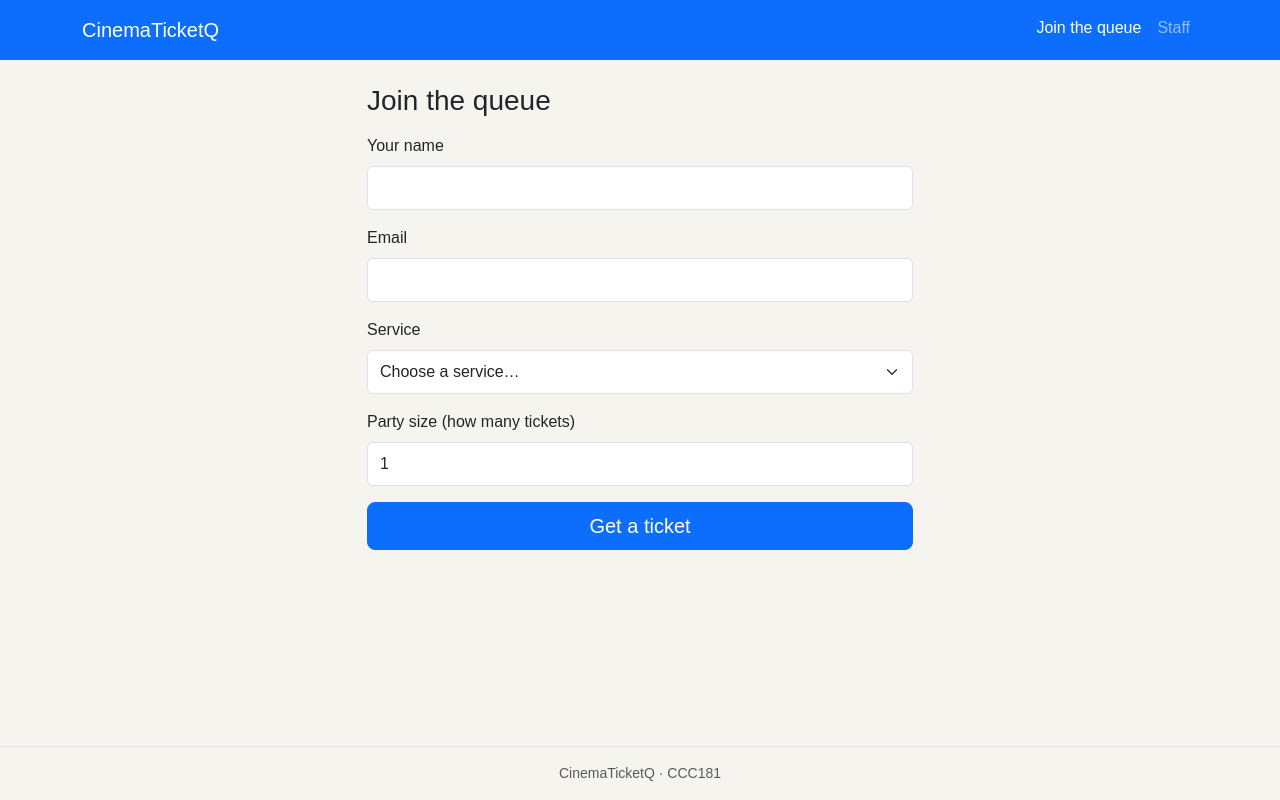
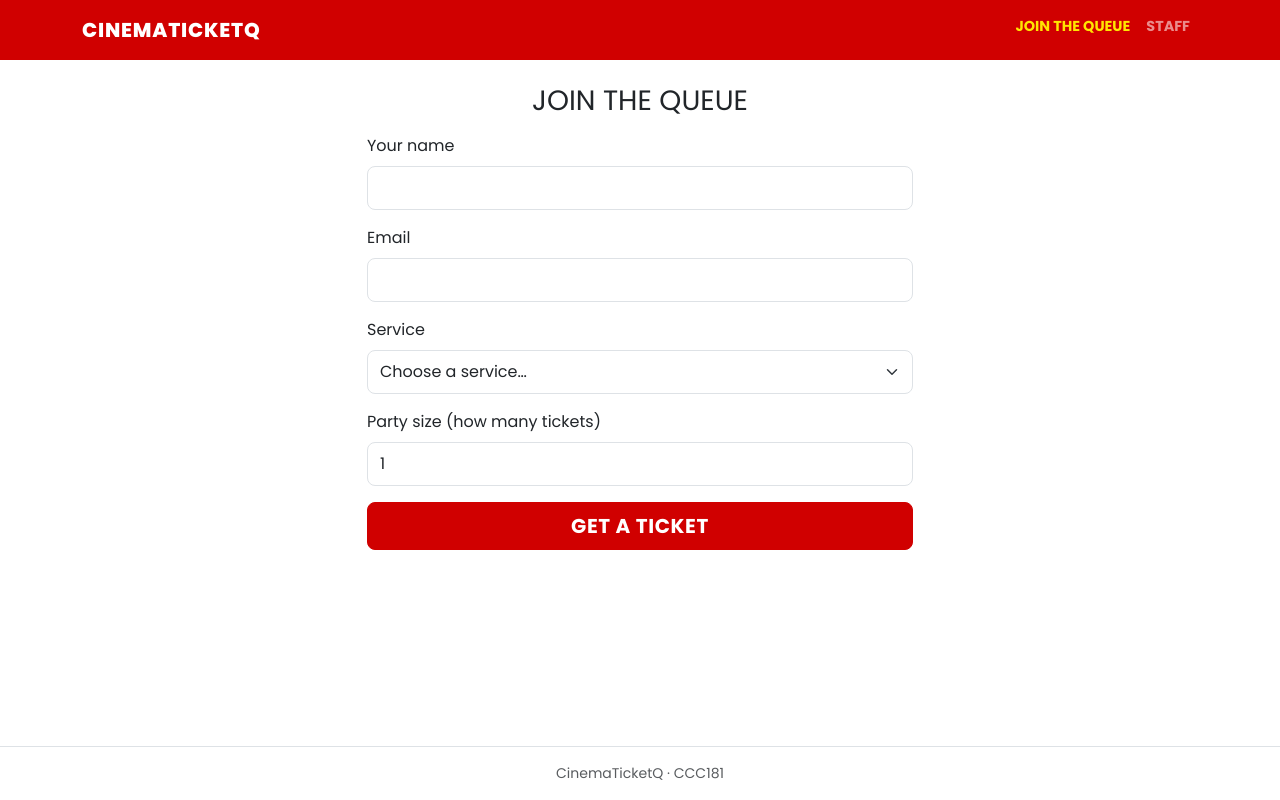
Before and after one commit to Mark-Degams/ccc181, a Flask app: page /join in a window 1280 px wide. Run offline with Flask 3, Linux system fonts and the light colour scheme.

Commit message:
Apply red cinema theme (#1)

```diff
--- a/static/css/style.css
+++ b/static/css/style.css
@@ -1,13 +1,94 @@
-/* Your own tweaks go here. Bootstrap handles the layout. */
+/* CinemaTicketQ theme: red and white cinema style on top of Bootstrap */
+
+:root {
+  --cq-red: #D00000;
+  --cq-red-dark: #A00000;
+  --cq-yellow: #FFE600;
+  --bs-link-color: #C00000;
+  --bs-link-hover-color: #900000;
+}
 
 body {
-  font-family: "IBM Plex Sans", Arial, sans-serif;
-  background: #F6F4EE;
+  font-family: "Poppins", "IBM Plex Sans", Arial, sans-serif;
+  background: #FFFFFF;
 }
 
+/* Navbar */
+.navbar.bg-primary {
+  background-color: var(--cq-red) !important;
+}
+.navbar[data-bs-theme="dark"] {
+  --bs-navbar-active-color: var(--cq-yellow);
+  --bs-navbar-hover-color: var(--cq-yellow);
+}
+.navbar-brand {
+  font-weight: 800;
+  letter-spacing: 0.04em;
+  text-transform: uppercase;
+}
+.navbar .nav-link {
+  font-weight: 700;
+  text-transform: uppercase;
+  font-size: 0.9rem;
+}
+
+/* Page headings: centered red, like a section header */
+main h1 {
+  color: var(--cq-red);
+  text-align: center;
+  text-transform: uppercase;
+  font-weight: 700;
+}
+
+/* Buttons and pills */
+.btn-primary {
+  --bs-btn-bg: var(--cq-red);
+  --bs-btn-border-color: var(--cq-red);
+  --bs-btn-hover-bg: var(--cq-red-dark);
+  --bs-btn-hover-border-color: var(--cq-red-dark);
+  --bs-btn-active-bg: #800000;
+  --bs-btn-active-border-color: #800000;
+  --bs-btn-disabled-bg: var(--cq-red);
+  --bs-btn-disabled-border-color: var(--cq-red);
+  text-transform: uppercase;
+  font-weight: 700;
+  letter-spacing: 0.03em;
+}
+.nav-pills {
+  --bs-nav-pills-link-active-bg: var(--cq-red);
+}
+
+/* Touch targets: at least about 44px tall on phones */
 .btn,
 .nav-link,
 .form-control,
 .form-select {
   min-height: 44px;
 }
+.btn,
+.form-control,
+.form-select {
+  border-radius: 0.5rem;
+}
+
+/* Home page hero */
+.hero {
+  border-top: 6px solid var(--cq-red);
+  border-bottom: 1px solid #E5E5E5;
+}
+.hero h1 {
+  font-size: 2.25rem;
+}
+
+/* My place: ticket stub */
+.ticket-card {
+  border: 2px dashed var(--cq-red);
+  border-radius: 1.25rem;
+}
+
+/* Staff table header */
+.table > thead > tr > * {
+  background-color: var(--cq-red);
+  color: #FFFFFF;
+  border-color: var(--cq-red);
+}
--- a/templates/base.html
+++ b/templates/base.html
@@ -7,6 +7,8 @@
   <link rel="stylesheet"
         href="https://cdn.jsdelivr.net/npm/bootstrap@5.3.3/dist/css/bootstrap.min.css">
   <link rel="stylesheet" href="{{ url_for('static', filename='css/style.css') }}">
+  <link rel="stylesheet"
+      href="https://fonts.googleapis.com/css2?family=Poppins:wght@400;600;700;800&display=swap">
 </head>
 <body class="d-flex flex-column min-vh-100">
   <a class="visually-hidden-focusable" href="#main">Skip to main content</a>
--- a/templates/index.html
+++ b/templates/index.html
@@ -1,7 +1,7 @@
 {% extends "base.html" %}
 
 {% block content %}
-<div class="text-center py-5">
+<div class="text-center py-5 px-3 hero">
   <h1 class="display-5 fw-bold">CinemaTicketQ</h1>
   <p class="lead">Join the ticket line from your phone, then roam the mall until it's almost your turn.</p>
   <a class="btn btn-primary btn-lg" href="{{ url_for('join_form') }}">Join the queue</a>
--- a/templates/ticket.html
+++ b/templates/ticket.html
@@ -4,7 +4,7 @@
 {% block content %}
 <div class="row justify-content-center">
   <div class="col-12 col-md-8 col-lg-6">
-    <div class="card text-center shadow-sm">
+    <div class="card ticket-card text-center shadow">
       <div class="card-body p-4">
         <h1 class="h5 text-body-secondary mb-1">Your ticket</h1>
         <p class="display-1 fw-bold mb-1">#{{ ticket.number }}</p>
```
Also changed, not shown: docs/week3/usability-test.md (added, +39 -0 lines), docs/week3/report.md (added).
